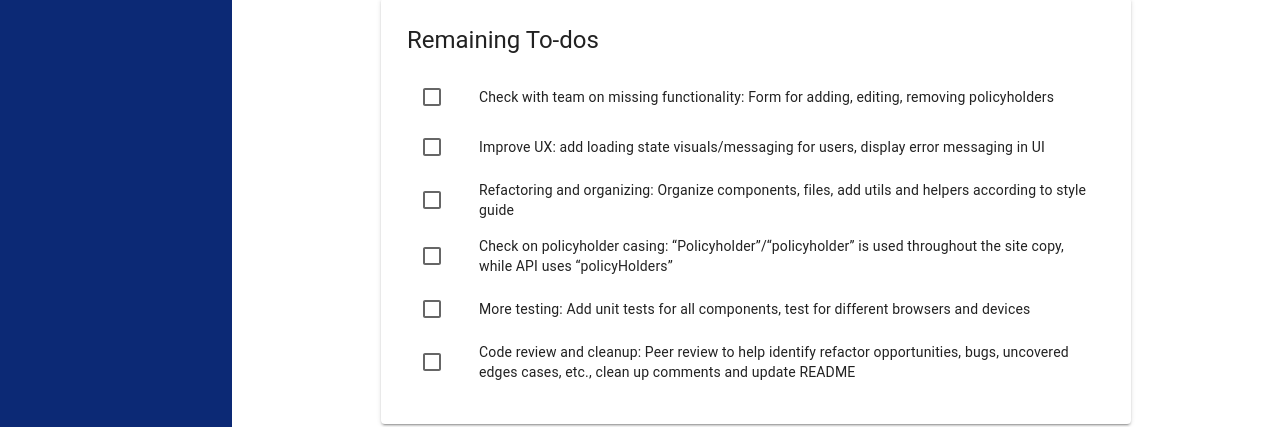
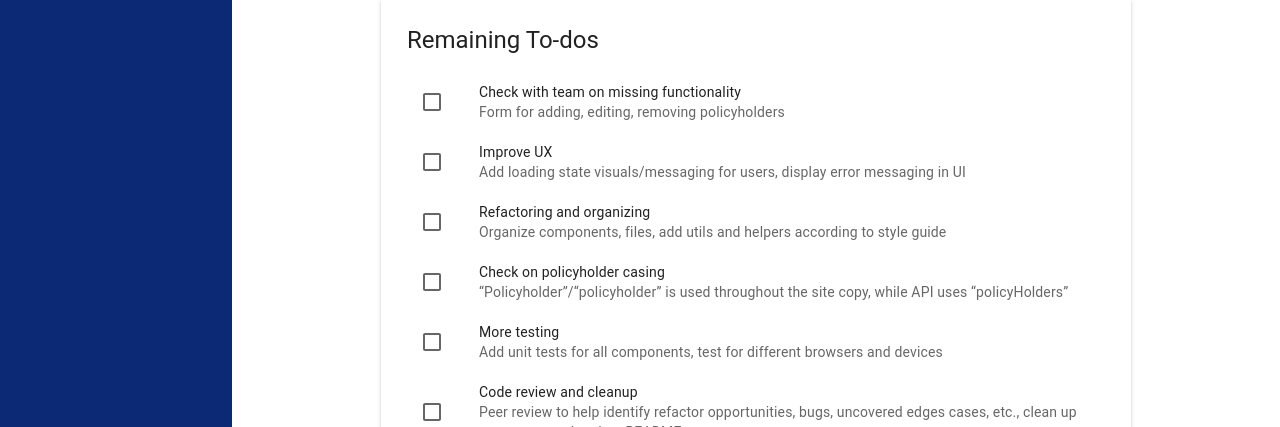
Before and after one commit to brittanycalla/fe-interview-technical-challenge-role-frontend-engineer, a React (Create React App) app: page /policyholders in a window 1280 px wide. Shown: the part 525-952 px from the top of the page. Built offline with nearby package versions, Linux system fonts and the light colour scheme; no server answers.

Commit message:
refactor and cleanup

```diff
--- a/src/components/CheckList/CheckList.tsx
+++ b/src/components/CheckList/CheckList.tsx
@@ -12,7 +12,10 @@ import {
 
 type TCheckList = {
   header: string;
-  tasks: string[];
+  tasks: {
+    title: string,
+    description: string,
+  }[];
 }
 
 function CheckList({ header, tasks }: TCheckList) {
@@ -26,8 +29,8 @@ function CheckList({ header, tasks }: TCheckList) {
         {header}
       </Typography>
       <List sx={{ width: '100%' }}>
-      {tasks.map((value, index) => {
-        const labelId = `checkbox-list-label-${value}`;
+      {tasks.map(({ title, description }, index) => {
+        const labelId = `checkbox-list-label-${title}`;
 
         return (
           <ListItem
@@ -43,7 +46,7 @@ function CheckList({ header, tasks }: TCheckList) {
                   inputProps={{ 'aria-labelledby': labelId }}
                 />
               </ListItemIcon>
-              <ListItemText id={labelId} primary={`${value}`} />
+              <ListItemText id={labelId} primary={title} secondary={description} />
             </ListItemButton>
           </ListItem>
         );
--- a/src/components/PolicyholdersView/PolicyholdersView.tsx
+++ b/src/components/PolicyholdersView/PolicyholdersView.tsx
@@ -3,6 +3,7 @@ import axios from 'axios';
 import { Box, Button, Divider } from '@mui/material';
 import InfoTable from '../InfoTable';
 import CheckList from '../CheckList';
+import postPolicyholderPayload from '../../constants/postPolicyholderPayload';
 import tasks from '../../constants/tasks';
 
 type TPolicyholder = {
@@ -17,20 +18,6 @@ type TPolicyholder = {
   };
   phoneNumber: string;
   isPrimary?: boolean;
-}
-
-const postPolicyholderPayload = {
-  "name": "Elaine Benes",
-  "age": 60,
-  "address": {
-      "line1": "16 West 75th Street",
-      "line2": "APT 2G",
-      "city": "New York",
-      "state": "NY",
-      "postalCode": "10023",
-  },
-  "phoneNumber": "1-234-867-5309",
-  "isPrimary": false
 }
 
 function PolicyholdersView() {
@@ -78,11 +65,11 @@ function PolicyholdersView() {
             value: `${policyholder.address.line1} ${policyholder.address.line2 || ''}\n${policyholder.address.city}, ${policyholder.address.state} ${policyholder.address.postalCode}`
           },
           {
-            key: 'Phone number',
+            key: 'Phone Number',
             value: policyholder.phoneNumber
           },
           {
-            key: 'Primary policyholder',
+            key: 'Primary Policyholder',
             value: policyholder.isPrimary ? 'Yes' : 'No'
           }
         ]
--- /dev/null
+++ b/src/constants/postPolicyholderPayload.ts
@@ -0,0 +1,15 @@
+const postPolicyholderPayload = {
+  "name": "Elaine Benes",
+  "age": 60,
+  "address": {
+      "line1": "16 West 75th Street",
+      "line2": "APT 2G",
+      "city": "New York",
+      "state": "NY",
+      "postalCode": "10023",
+  },
+  "phoneNumber": "1-234-867-5309",
+  "isPrimary": false
+}
+
+export default postPolicyholderPayload
--- a/src/constants/tasks.ts
+++ b/src/constants/tasks.ts
@@ -1,10 +1,28 @@
 const tasks = [
-'Check with team on missing functionality: Form for adding, editing, removing policyholders',
-'Improve UX: add loading state visuals/messaging for users, display error messaging in UI',
-'Refactoring and organizing: Organize components, files, add utils and helpers according to style guide',
-'Check on policyholder casing: “Policyholder”/“policyholder” is used throughout the site copy, while API uses “policyHolders”',
-'More testing: Add unit tests for all components, test for different browsers and devices',
-'Code review and cleanup: Peer review to help identify refactor opportunities, bugs, uncovered edges cases, etc., clean up comments and update README'
+  {
+    title: 'Check with team on missing functionality',
+    description: 'Form for adding, editing, removing policyholders',
+  },
+  {
+    title: 'Improve UX',
+    description: 'Add loading state visuals/messaging for users, display error messaging in UI',
+  },
+  {
+    title: 'Refactoring and organizing',
+    description: 'Organize components, files, add utils and helpers according to style guide',
+  },
+  {
+    title: 'Check on policyholder casing',
+    description: '“Policyholder”/“policyholder” is used throughout the site copy, while API uses “policyHolders”',
+  },
+  {
+    title: 'More testing',
+    description: 'Add unit tests for all components, test for different browsers and devices',
+  },
+  {
+    title: 'Code review and cleanup',
+    description: 'Peer review to help identify refactor opportunities, bugs, uncovered edges cases, etc., clean up comments and update README',
+  }
 ];
 
-export default tasks;
+export default tasks
```
